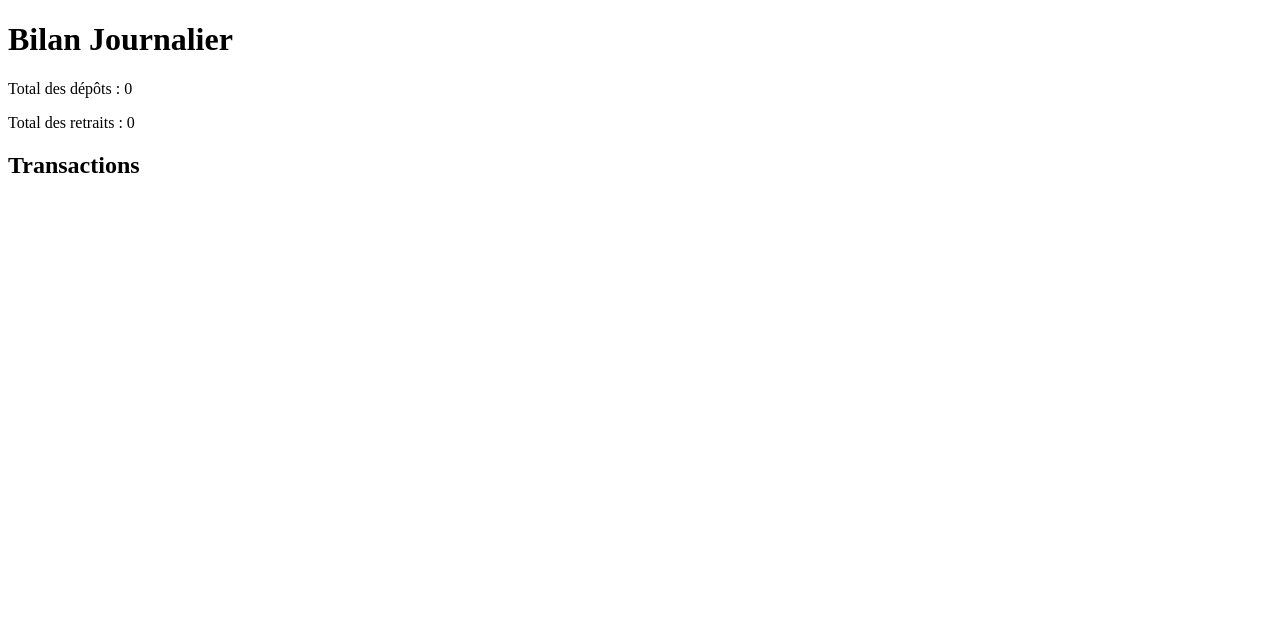
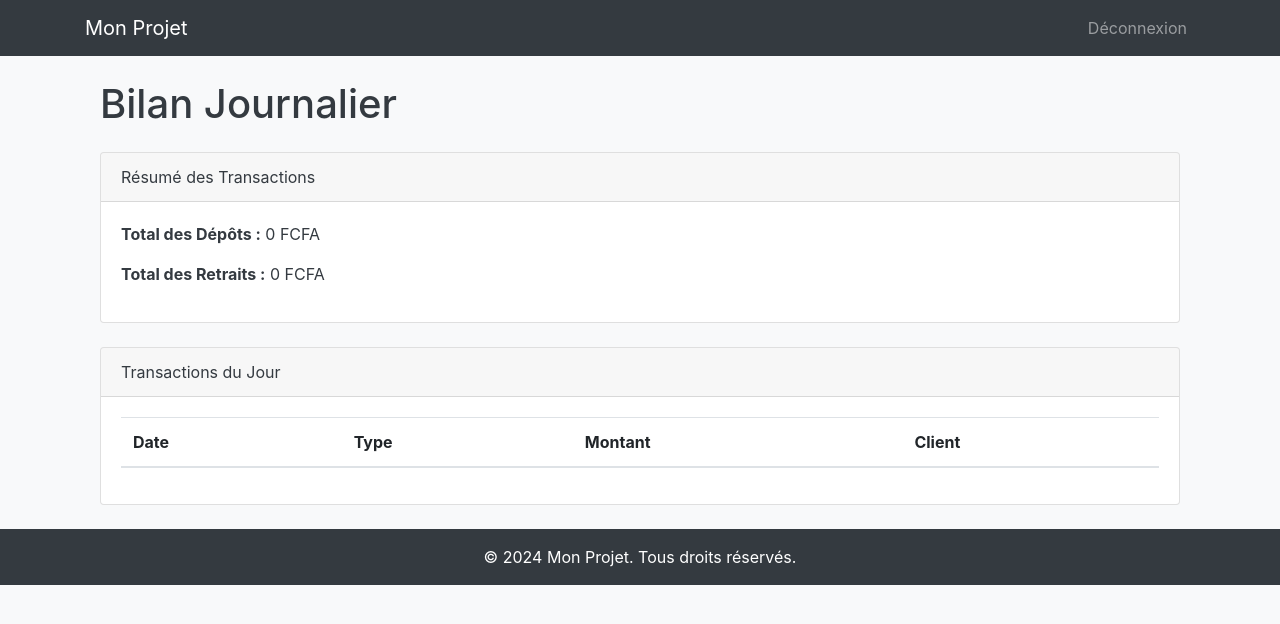
Before and after one commit to HamaBarhamou/gestion_depots, a Django app: page /bilan/journalier/ in a window 1280 px wide. Shown: the top 624 px of the page. Run offline with Django 5.2, Linux system fonts and the light colour scheme; the visitor is signed in with stand-in values (Sample User, id 1); data that the repository does not hold is empty; some libraries are stand-ins or nearby versions.

Commit message:
feat: Ajouter le template pour le bilan journalier

```diff
--- a/transactions/templates/transactions/bilan_journalier.html
+++ b/transactions/templates/transactions/bilan_journalier.html
@@ -1,17 +1,45 @@
-<!DOCTYPE html>
-<html>
-<head>
-    <title>Bilan Journalier</title>
-</head>
-<body>
-    <h1>Bilan Journalier</h1>
-    <p>Total des dépôts : {{ total_depots }}</p>
-    <p>Total des retraits : {{ total_retraits }}</p>
-    <h2>Transactions</h2>
-    <ul>
-        {% for transaction in transactions %}
-        <li>{{ transaction.date }} - {{ transaction.type_transaction }} - {{ transaction.montant }}</li>
-        {% endfor %}
-    </ul>
-</body>
-</html>
+{% extends 'base.html' %}
+
+{% block title %}Bilan Journalier{% endblock %}
+
+{% block content %}
+<div class="container mt-4">
+    <h1 class="mb-4">Bilan Journalier</h1>
+    <div class="card mb-4">
+        <div class="card-header">
+            Résumé des Transactions
+        </div>
+        <div class="card-body">
+            <p><strong>Total des Dépôts :</strong> {{ total_depots }} FCFA</p>
+            <p><strong>Total des Retraits :</strong> {{ total_retraits }} FCFA</p>
+        </div>
+    </div>
+    <div class="card">
+        <div class="card-header">
+            Transactions du Jour
+        </div>
+        <div class="card-body">
+            <table class="table table-striped">
+                <thead>
+                    <tr>
+                        <th scope="col">Date</th>
+                        <th scope="col">Type</th>
+                        <th scope="col">Montant</th>
+                        <th scope="col">Client</th>
+                    </tr>
+                </thead>
+                <tbody>
+                    {% for transaction in transactions %}
+                    <tr>
+                        <td>{{ transaction.date|date:"d/m/Y H:i" }}</td>
+                        <td>{{ transaction.type_transaction }}</td>
+                        <td>{{ transaction.montant }} FCFA</td>
+                        <td>{{ transaction.client.nom }}</td>
+                    </tr>
+                    {% endfor %}
+                </tbody>
+            </table>
+        </div>
+    </div>
+</div>
+{% endblock %}
```
